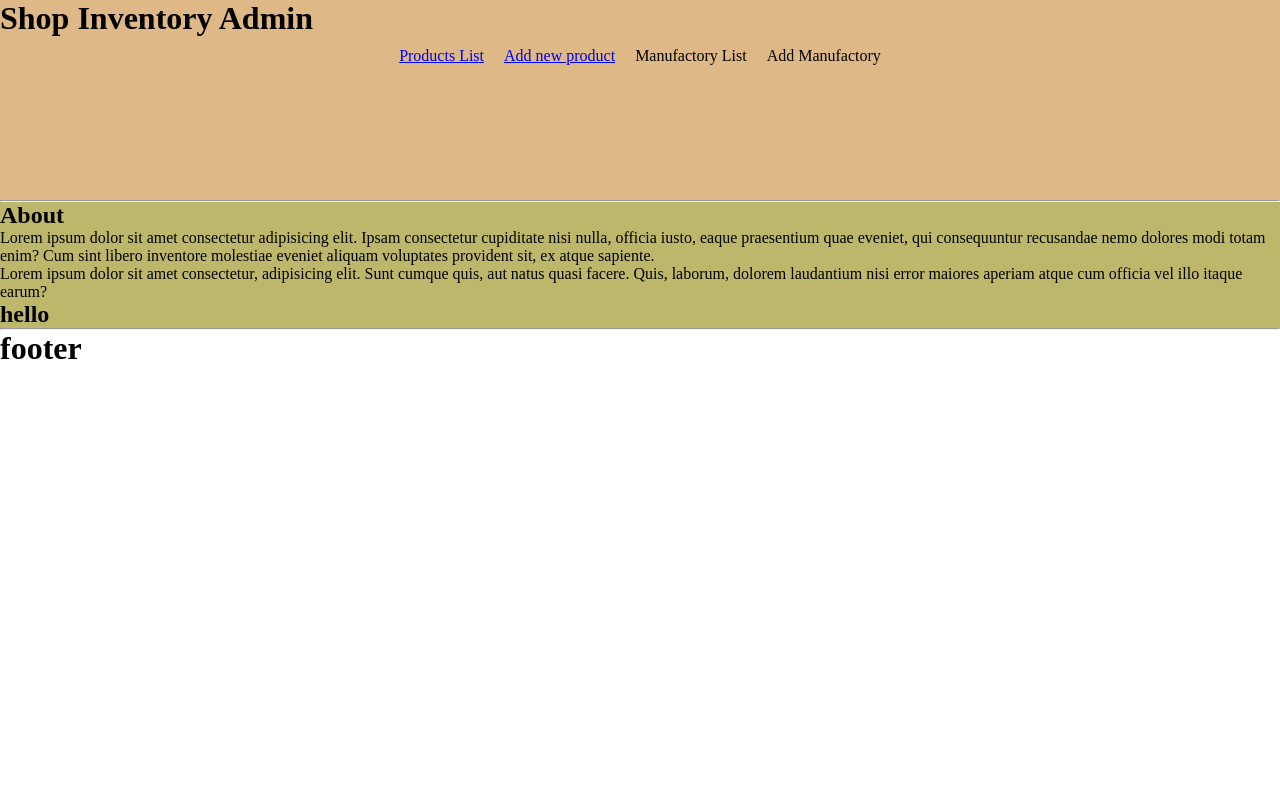
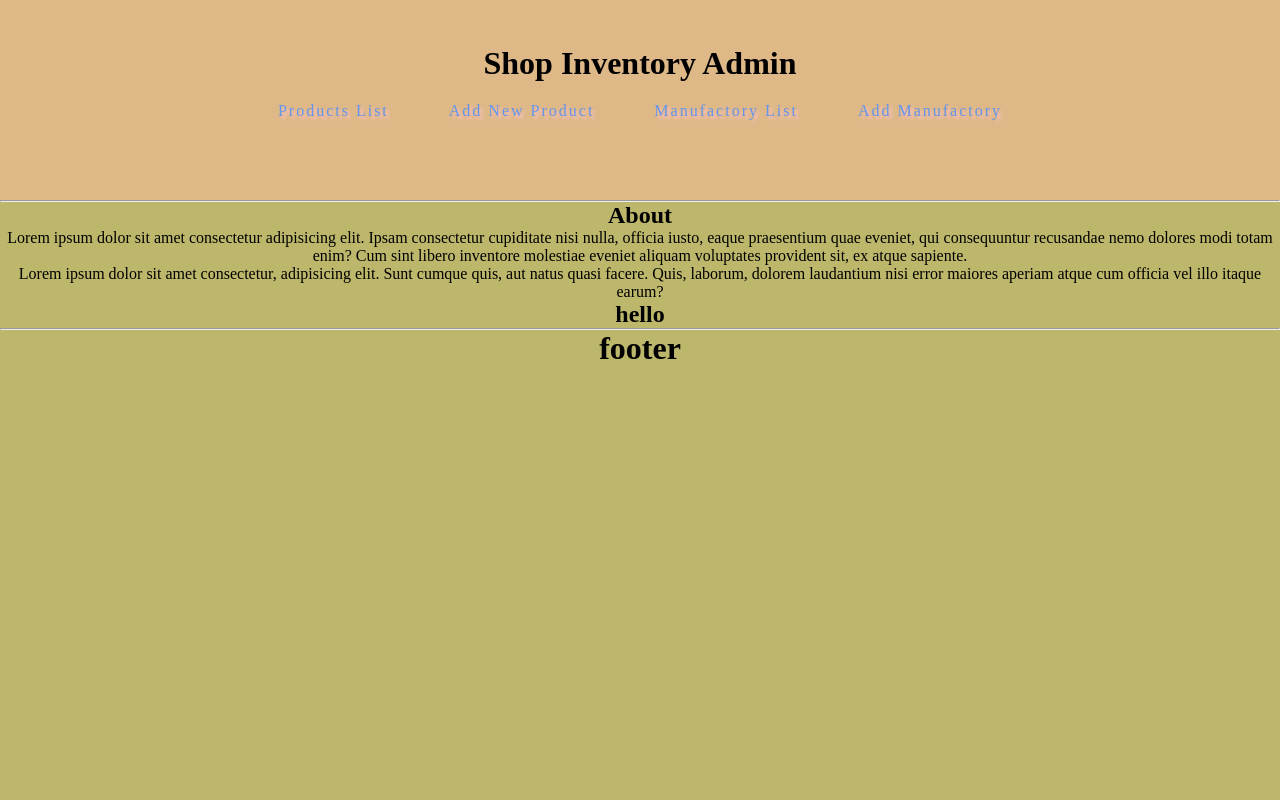
Before and after one commit to ccx1010sky/solo_project, a Flask app: page / in a window 1280 px wide. Run offline with Flask 2, Linux system fonts and the light colour scheme.

Commit message:
css editing

```diff
--- a/static/style.css
+++ b/static/style.css
@@ -1,32 +1,47 @@
 * {
-    margin: 0px;
-    padding: 0px;
+    margin: 0;
+    padding: 0;
     box-sizing: border-box;
-
+    text-align: center;
+}
+html,body{
+    background-color: darkkhaki;
+    height:100%;
+    overflow:hidden;
 }
 
 
+
 header{
-
+    padding: 45px 45px;
 
     height:200px;
     background-color: burlywood;
 }
-nav {
+nav ul {
     display: flex;
      flex-direction: row;
     justify-content: center;
-    /* align-content: stretch; */
-    text-align: justify;
+
+
 
 }
 .main{
-
     background-color:darkkhaki;
 }
 
-li {
-    list-style: none;
-    padding: 10px;
+ul li {
+
+    list-style-type: none;
+    margin: 20px 30px;
+}
+ul li a{
+    text-decoration: aqua;
+    text-shadow: 3px 3px 3px pink;
+    text-transform: capitalize;
+    letter-spacing: 2px;
+    color:cornflowerblue;
+
+
 
 }
--- a/templates/base.html
+++ b/templates/base.html
@@ -14,11 +14,13 @@
     <header>
       <h1>Shop Inventory Admin</h1>
       <nav>
-        <li><a href="/products">Products List</a> </li>
-        <li><a href="/products/new_product">Add new product</a></li>
+        <ul>
+          <li><a href="/products">Products List</a></li>
+          <li><a href="/products/new_product">Add new product</a></li>
 
-        <li>Manufactory List</li>
-        <li>Add Manufactory</li>
+          <li><a href="#">Manufactory List</a></li>
+          <li><a href="#">Add Manufactory</a></li>
+        </ul>
       </nav>
     </header>
     <hr />
```
